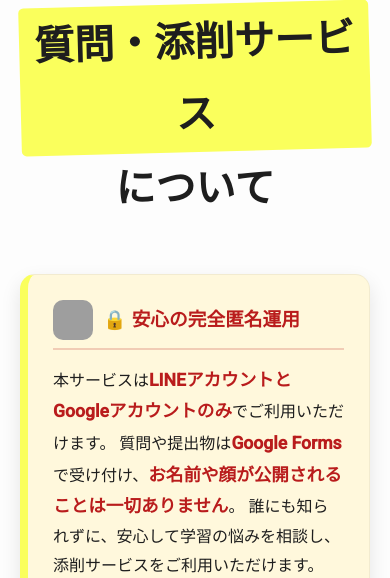
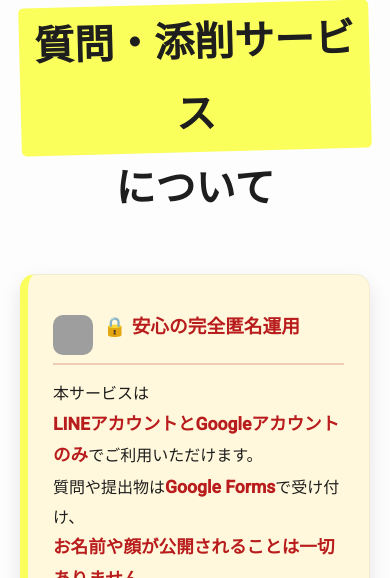
Before and after one commit to morisanyutakun-png/vectornova, a Flask app: page /qanda in a window 390 px wide. Shown: the part 304-882 px from the top of the page. Run offline with Flask 3, Linux system fonts and the light colour scheme; grey boxes are pictures that could not be loaded.

Commit message:
添削html追加

```diff
--- a/templates/qanda.html
+++ b/templates/qanda.html
@@ -56,7 +56,7 @@ h2 span {
 .qanda-section {
     display:flex;
     flex-direction:column;
-    gap:40px;
+    gap:50px;
 }
 
 .qanda-card {
@@ -65,6 +65,9 @@ h2 span {
     padding:25px;
     box-shadow:0 8px 20px rgba(0,0,0,0.1);
     transition: transform 0.3s ease, box-shadow 0.3s ease;
+    display:flex;
+    flex-direction: column;
+    gap:20px;
 }
 .qanda-card:hover {
     transform: translateY(-5px);
@@ -90,6 +93,10 @@ h2 span {
 .anonymous-card {
     background:#fff8dc;
     border-left:8px solid #faff5c;
+    flex-direction: row;
+    align-items: center;
+    justify-content: space-between;
+    flex-wrap: wrap;
 }
 .anonymous-card .key-emphasis {
     color:#b91c1c;
@@ -97,15 +104,21 @@ h2 span {
     font-size:1.1rem;
 }
 .anonymous-card img {
-    float:right;
-    width:150px;
+    width:250px;
+    max-width:100%;
     border-radius:10px;
+    margin-top:15px;
+    flex-shrink:0;
 }
 
 /* プランカード */
 .plan-info-card {
     background:#e0f7fa;
     border-left:8px solid #00bcd4;
+    flex-direction: row;
+    align-items: flex-start;
+    justify-content: space-between;
+    flex-wrap: wrap;
 }
 .plan-info-card li::marker {
     color:#b91c1c;
@@ -204,47 +228,16 @@ h2 span {
     line-height:1.6;
 }
 
-/* CTA */
-.cta-wrapper {
-    margin-top:20px;
-    margin-bottom:50px;
-    text-align:center;
+/* メディアクエリでスマホ対応 */
+@media (max-width:768px){
+    .anonymous-card, .plan-info-card {
+        flex-direction: column;
+        align-items: center;
     }
-.cta-button {
-    max-width:450px;
-    background:#00c853; /* 緑 */
-    color:#fff;
-    font-weight:700;
-    padding:12px 20px;
-    border-radius:10px;
-    display:inline-flex;
-    justify-content:center;
-    align-items:center;
-    gap:10px;
-    text-decoration:none;
-    position:relative;
+    .anonymous-card img, .plan-info-card img {
+        margin-top:15px;
     }
-.cta-button .bubble {
-    background:#b91c1c; /* 吹き出しだけ赤 */
-    color:#fff;
-    font-weight:700;
-    padding:5px 10px;
-    border-radius:12px;
-    margin-right:10px;
-    display:flex;
-    align-items:center;
-    justify-content:center;
 }
-.free-badge {
-    display:inline-block;
-    background:#00bcd4;
-    color:#fff;
-    font-weight:700;
-    padding:5px 10px;
-    border-radius:10px;
-    margin-bottom:10px;
-}
-
 footer {
     background:#b91c1c;
     color:#fff;
@@ -274,28 +267,34 @@ footer {
 
     <!-- 匿名カード -->
     <div class="qanda-card anonymous-card">
+        <div>
             <h3><img class="card-icon" src="static/images/anonymous.png" alt="匿名">🔒 安心の完全匿名運用</h3>
             <p>
-            本サービスは<span class="key-emphasis">LINEアカウントとGoogleアカウントのみ</span>でご利用いただけます。
-            質問や提出物は<span class="key-emphasis">Google Forms</span>で受け付け、<span class="key-emphasis">お名前や顔が公開されることは一切ありません</span>。
+                本サービスは<br>
+                <span class="key-emphasis">LINEアカウントとGoogleアカウントのみ</span>でご利用いただけます。<br>
+                質問や提出物は<span class="key-emphasis">Google Forms</span>で受け付け、<br>
+                <span class="key-emphasis">お名前や顔が公開されることは一切ありません</span>。<br>
                 誰にも知られずに、安心して学習の悩みを相談し、添削サービスをご利用いただけます。
             </p>
-        <img src="static/images/anonymous_card.png" alt="匿名イメージ">
+        </div>
+        <img src="static/images/anonymous_card.png" alt="匿名イメージ" loading="lazy">
     </div>
 
     <!-- プランカード -->
     <div class="qanda-card plan-info-card">
+        <div>
             <h3><img class="card-icon" src="static/images/plan.png" alt="プラン">✅ 無料プランと有料プランのご案内</h3>
             <ul>
-            <li><span class="plan-name">無料プラン：</span> 1か月あたりの質問・添削件数に制限があります。まずは試してみたい方に最適です。</li>
-            <li><span class="plan-name">有料プラン：</span> 質問・添削が<span class="key-emphasis">無制限</span>で可能。さらに<span class="key-emphasis">優先対応</span>で回答スピードも向上します。</li>
+                <li><span class="plan-name">無料プラン：</span><br>1か月あたりの質問・添削件数に制限があります。まずは試してみたい方に最適です。</li>
+                <li><span class="plan-name">有料プラン：</span><br>質問・添削が<span class="key-emphasis">無制限</span>で可能。さらに<span class="key-emphasis">優先対応</span>で回答スピードも向上します。</li>
                 <li>（注意）どちらのプランも学習の参考として提供されます。成果には個人差があります。</li>
             </ul>
-        <img src="static/images/plan_card.png" alt="プランイメージ">
+        </div>
+        <img src="static/images/plan_card.png" alt="プランイメージ" loading="lazy">
     </div>
 
     <!-- CTA -->
-    <div class="cta-wrapper" style="max-width:450px; margin-left:auto; margin-right:auto;">
+    <div class="cta-wrapper">
         <div class="free-badge">無料！</div>
         <a href="{{ url_for('business_line') }}" class="cta-button">
             <span class="bubble">🚀</span>
```
Also changed, not shown: other parts of templates/qanda.html (+40 -29 lines). Lines whose indentation alone changed are shown as unchanged.
